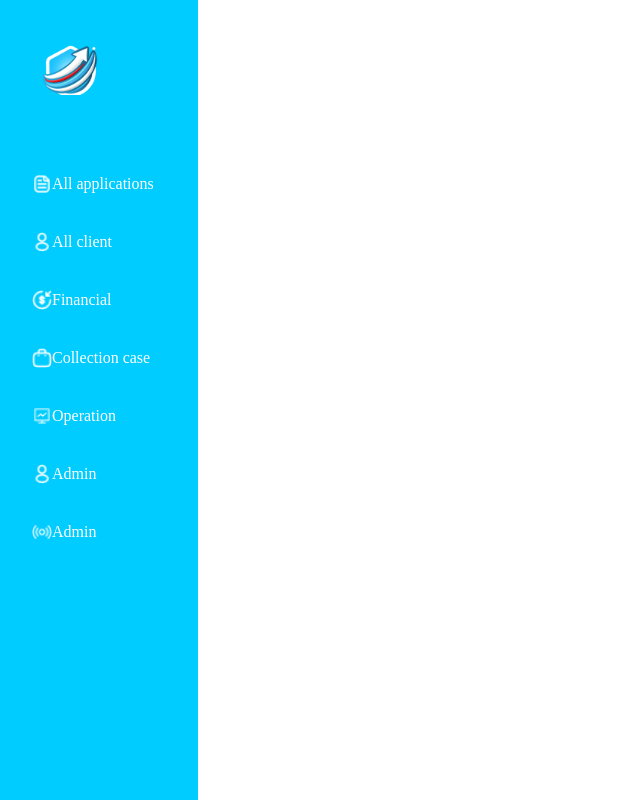
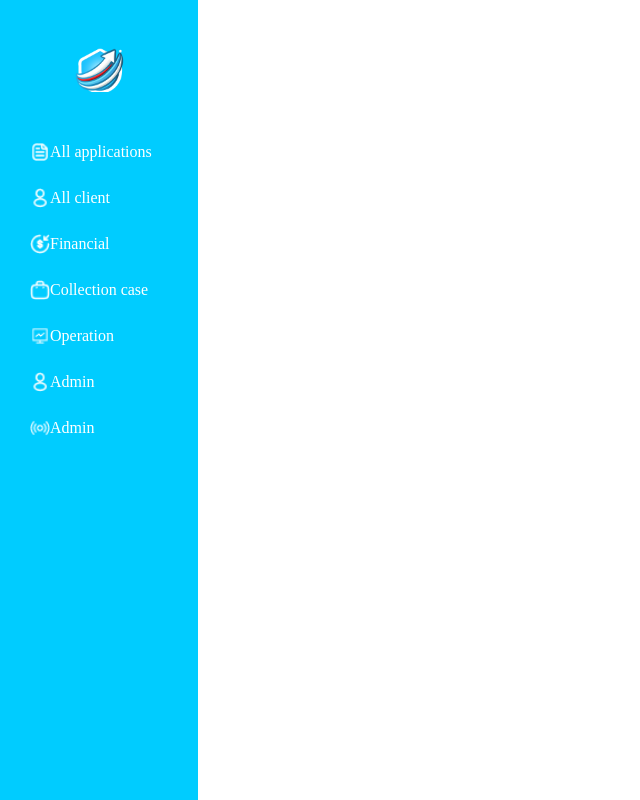
Before and after one commit to Preye-Dobra/crednow_admin_dashboard, a Vue app: page / in a window 1280 px wide. Shown: the top 800 px of the page, without its empty margins (0-640 px from the left). Built offline with nearby package versions, Linux system fonts and the light colour scheme.

Commit message:
Update Navbar.vue

```diff
--- a/src/components/Navbar.vue
+++ b/src/components/Navbar.vue
@@ -28,43 +28,47 @@ export default {
 </script>
 
 <style scoped>
+
 .sidebar {
   width: 198px;
   height: 1024px;
   background-color: #00ccff;
   color: white;
   font-size: 16px;
-  box-sizing: border-box; /* Ensures padding doesn't affect the width and height */
+  box-sizing: border-box;
   display: flex;
   flex-direction: column;
-  justify-content: flex-start; /* Align items to the top */
+  justify-content: flex-start;
   padding: 20px;
+  align-items: center;
 }
 
 .logo-box {
   width: 100px;
   height: 100px;
   padding: 15px;
-  border-radius: 8px; /* Optional: Adds rounded corners to the logo box */
-  margin-bottom: 40px; /* Adds space between the logo and other content */
+  border-radius: 8px;
+  margin-bottom: 0px;
   display: flex;
   justify-content: center;
   align-items: center;
+
 }
 
 .sidebar-logo {
-  width: 80%; /* Adjust size as needed */
+  width: 70%;
   height: auto;
 }
 
 .nav-list {
   width: 162px;
-  height: 466px;
+  height: auto;
   display: flex;
   flex-direction: column;
   justify-content: flex-start;
-  gap: 24px;
+  gap: 18px;
   padding: 0;
+  margin-top: 8px;
 }
 
 .nav-list ul {
@@ -75,14 +79,22 @@ export default {
 
 .nav-list li {
   height: 46px;
+  top: 12px;
   padding: 12px 10px 10px 12px;
   display: flex;
   align-items: center;
-
-  gap: 10px; /* Space between the icon and text */
-  margin-bottom: 12px; /* Adds spacing below each item */
+  gap: 10px;
+  border-radius: 8px;
 }
 
+
+.nav-list li:hover {
+  background-color: #ffff;
+}
+.nav-list a:hover {
+  color: #004759;
+
+}
 .nav-list a {
   text-decoration: none;
   color: #ffff;
@@ -91,16 +103,20 @@ export default {
   display: flex;
   height: 22px;
   line-height: 22.4px;
-  align-items: center; /* Align icon and text in the middle */
+  align-items: center;
 }
 
-.nav-list a:hover {
-  color: #00ccff;
-}
 
 .nav-icon {
   width: 20px;
   height: 20px;
-  object-fit: contain; /* Ensures icons fit inside their container */
+  object-fit: contain;
+}
+
+.nav-icon:hover {
+  width: 20px;
+  height: 20px;
+  object-fit: contain;
+  color: #004759;
 }
 </style>
```
